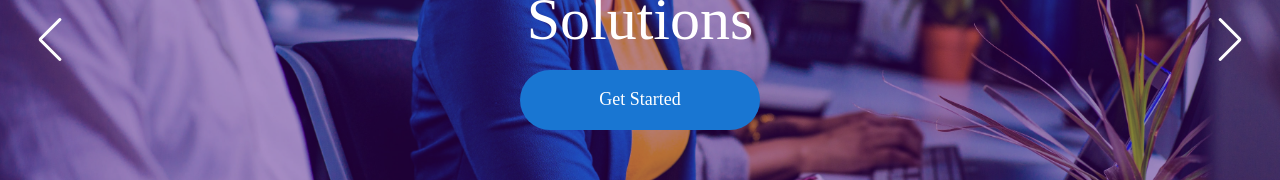
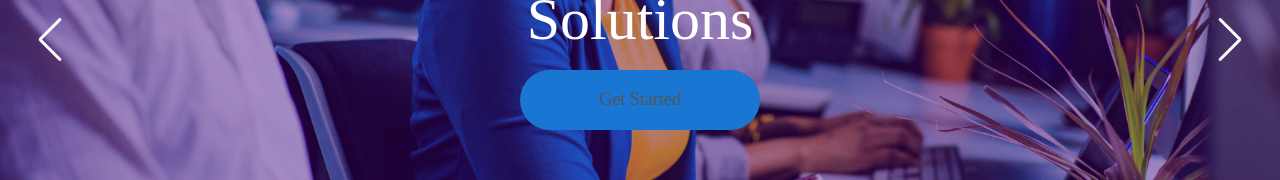
Before and after one commit to basitng/wancore2, a React (Create React App) app: page / in a window 1280 px wide. Shown: the part 378-558 px from the top of the page. Built offline with nearby package versions, Linux system fonts and the light colour scheme; grey boxes are pictures that could not be loaded; a web font is replaced by a local one.

Commit message:
added changes

```diff
--- a/src/components/Banner.js
+++ b/src/components/Banner.js
@@ -12,7 +12,7 @@ import SwiperCore, {
 import "swiper/css";
 import "swiper/css/navigation";
 import "swiper/css/pagination";
-
+import { Link } from "react-router-dom";
 import NetworkImage from "../assets/images/network.jpg";
 import BusinessSolutionImage from "../assets/images/business-technology.jpg";
 import FiberImage from "../assets/images/smart-home.jpg";
@@ -71,6 +71,8 @@ export default function Banner() {
                 variant="contained"
                 disableElevation
                 size="large"
+                component={Link}
+                to="/about"
               >
                 {btnText}
               </Button>
```
